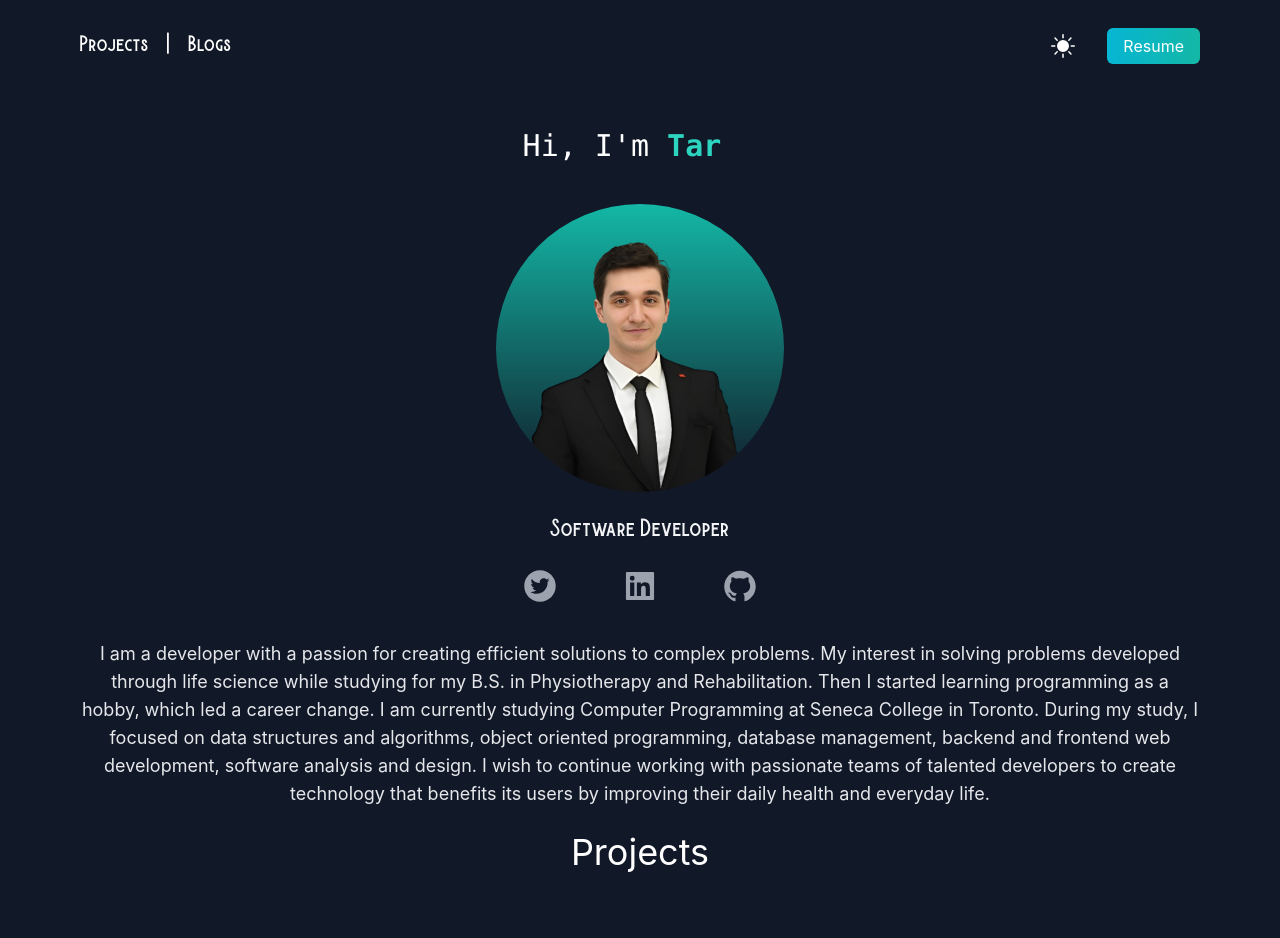
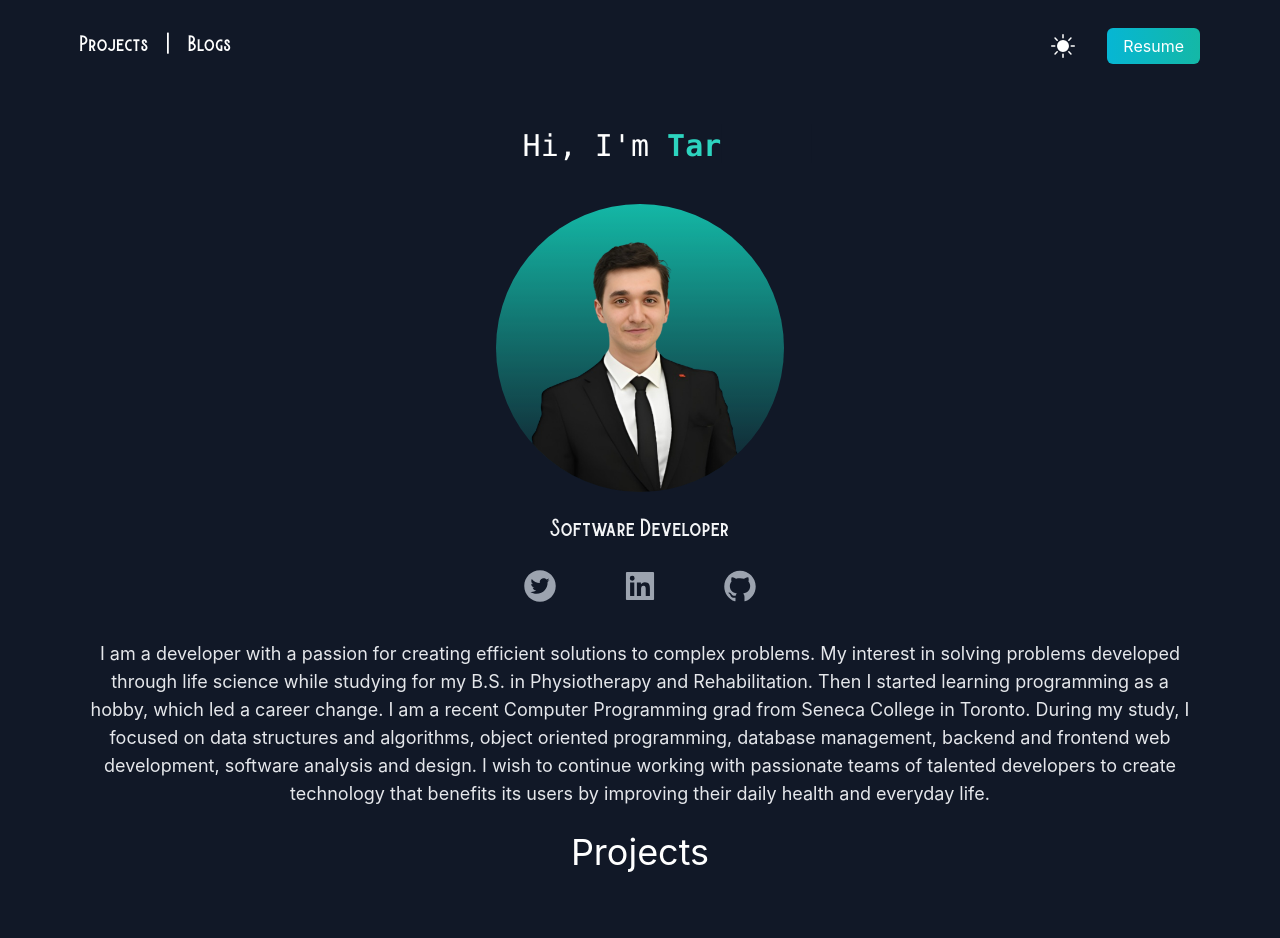
Before and after one commit to tarikozturk017/portfolio, a Next.js app: page / in a window 1280 px wide. Shown: the top 938 px of the page. Built offline with nearby package versions, Linux system fonts and the light colour scheme.

Commit message:
profile desc update

```diff
--- a/pages/index.js
+++ b/pages/index.js
@@ -95,7 +95,7 @@ export default function Home() {
             <p className=' text-center mt-2 xl:mt-4 py-5 leading-8 text-gray-800 text-sm md:text-lg 2xl:text-xl max-w-7xl mx-auto dark:text-gray-200'>I am a developer with a passion for creating efficient solutions to complex problems.
               My interest in solving problems developed through life science while studying for my B.S. in
               Physiotherapy and Rehabilitation. Then I started learning programming as a hobby, which led a
-              career change. I am currently studying Computer Programming at Seneca College in Toronto. During
+              career change. I am a recent Computer Programming grad from Seneca College in Toronto. During
               my study, I focused on data structures and algorithms, object oriented programming, database management,
               backend and frontend web development, software analysis and design. I wish to continue working with
               passionate teams of talented developers to create technology that benefits its users by improving their
```
